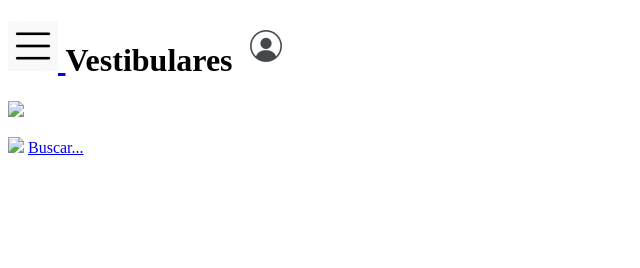
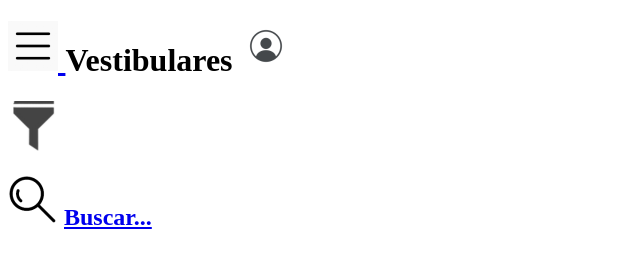
Before and after one commit to zorrzi/Grupo1_TurmaC, a plain HTML site: page Grupo1_TurmaC/vestibulares.html in a window 1280 px wide. Shown: the whole page, without its empty margins (0-640 px from the left). Drawn offline with Linux system fonts and the light colour scheme.

Commit message:
concluindo vestibulares e iniciando buscar

```diff
--- a/Grupo1_TurmaC/vestibulares.html
+++ b/Grupo1_TurmaC/vestibulares.html
@@ -16,14 +16,13 @@
         </h1>
     </header>
     <main>
-        <img src="filtro.png">
-        <p>
-            <img src="lupa.png">
-            <a href="Buscar">
+        <img src="img/filtro.png">
+        <h2>
+            <img src="img/lupa.png">
+            <a href="buscar.html">
                 Buscar...
             </a>
-        </p>
-
+        </h2>
     </main>
 </body>
 </html>
```
Also changed, not shown: Grupo1_TurmaC/buscar.html (added, +11 -0 lines).
